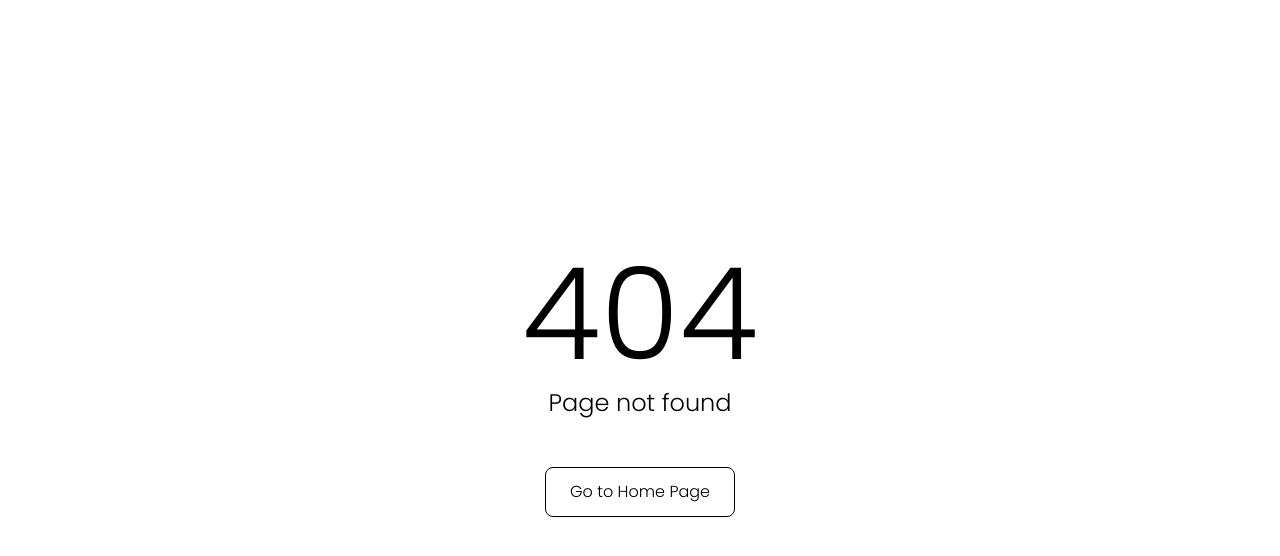
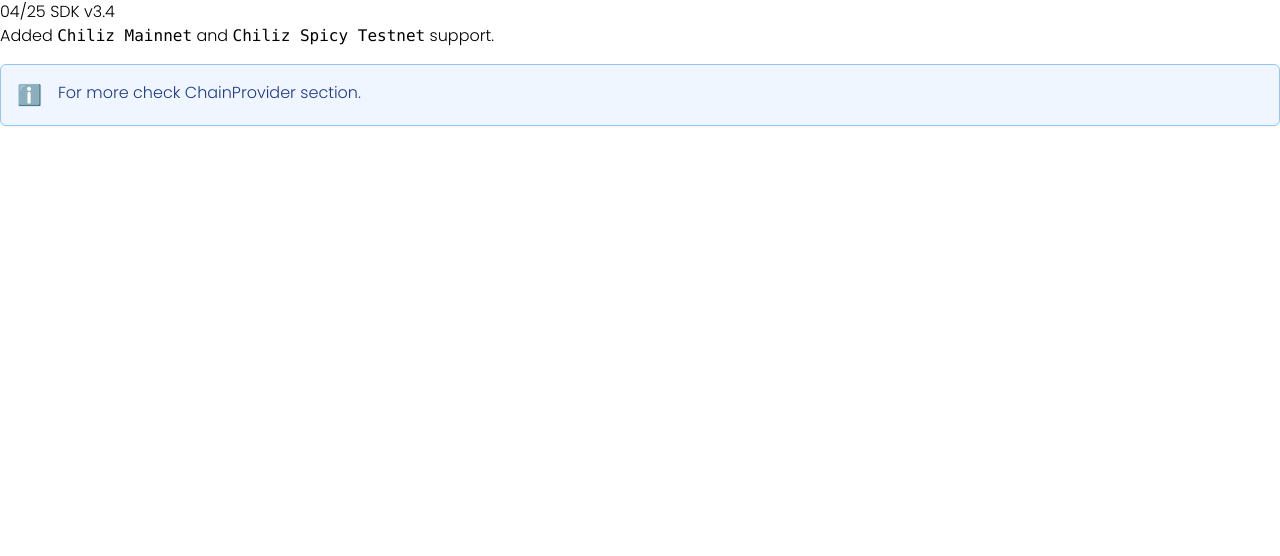
Before and after one commit to Azuro-protocol/gem-docs, a Next.js app: page /hub/releases/18-sdk-v3.4 in a window 1280 px wide. Before the commit this address had no page. Shown: the top 556 px of the page. Built offline with nearby package versions, Linux system fonts and the light colour scheme.

Commit message:
sdk v3.4.0

```diff
--- /dev/null
+++ b/pages/hub/releases/18-sdk-v3.4.mdx
@@ -0,0 +1,9 @@
+import { Callout } from 'components'
+
+# 04/25 SDK v3.4
+
+Added `Chiliz Mainnet` and `Chiliz Spicy Testnet` support.
+
+<Callout type="info">
+  For more check [ChainProvider](/hub/apps/sdk/providers/chain) section.
+</Callout>
--- a/pages/hub/releases/_meta.json
+++ b/pages/hub/releases/_meta.json
@@ -1,4 +1,5 @@
 {
+  "18-sdk-v3.4": "04/25 SDK v3.4",
   "17-sdk-v3.3": "04/24 SDK v3.3",
   "16-sdk-v3.2": "04/15 SDK v3.2",
   "15-sdk-v3.1": "04/03 SDK v3.1",
```
Also changed, not shown: pages/hub/apps/sdk/providers/chain.mdx (+1 -3 lines).
